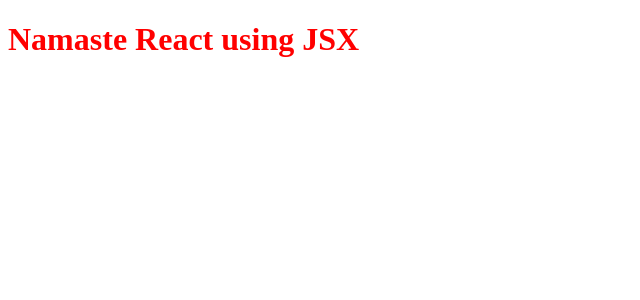
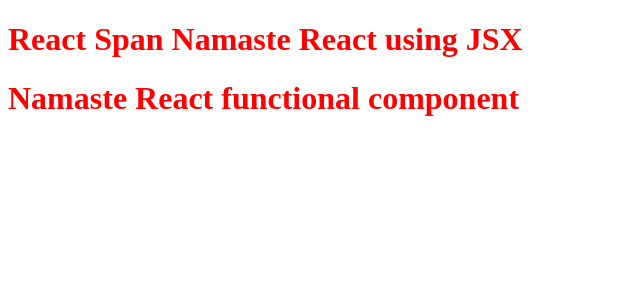
Before and after one commit to Vb9828/Namaste-React, a React (Vite) app: page / in a window 1280 px wide. Shown: the top 300 px of the page, without its empty margins (0-640 px from the left). Built offline with nearby package versions, Linux system fonts and the light colour scheme.

Commit message:
Ep3 Final

```diff
--- a/App.js
+++ b/App.js
@@ -1,10 +1,19 @@
 import React from "react";
 import ReactDOM from "react-dom/client";
 
-const jsxHeading = (
+const HeadingComponent = () => (
+	<div id="container">
+		{Heading}
+		<h1> Namaste React functional component</h1>
+	</div>
+);
+const elem = <span>React Span </span>;
+const Heading = (
 	<h1 className="heading" tabIndex="6">
+		{elem}
 		Namaste React using JSX
 	</h1>
 );
+
 const root = ReactDOM.createRoot(document.getElementById("root"));
-root.render(jsxHeading);
+root.render(<HeadingComponent />);
```
